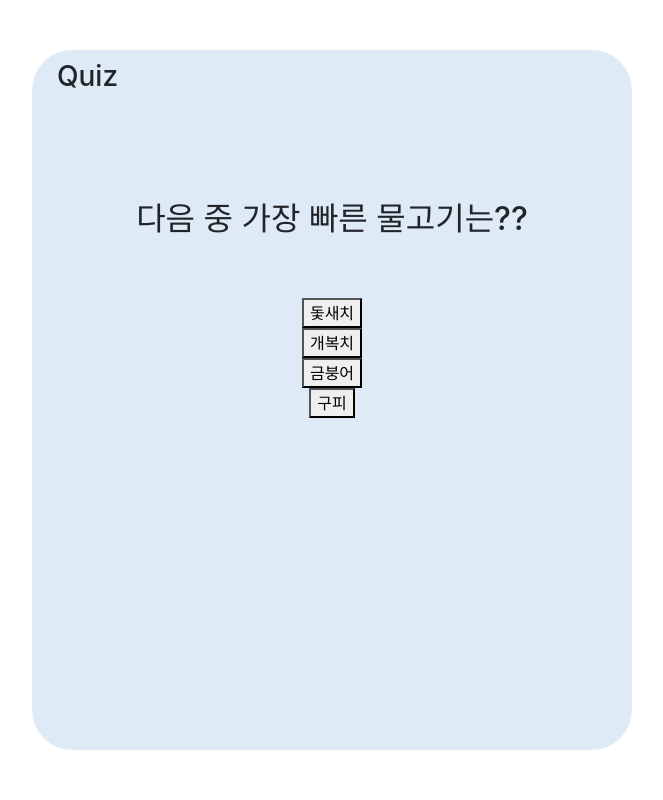
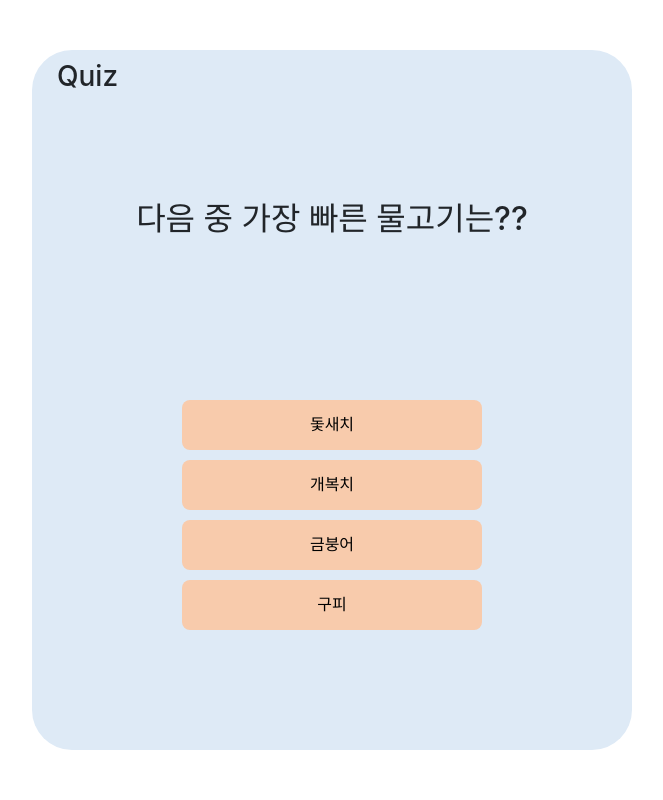
Before and after one commit to code-ggumst/code_ggumst, a Flask app: page /start in a window 1280 px wide. Shown: the whole page, without its empty margins (308-971 px from the left). Run offline with Flask 2, Linux system fonts and the light colour scheme; some libraries are stand-ins or nearby versions.

Commit message:
테스트 html, css

```diff
--- a/static/style.css
+++ b/static/style.css
@@ -27,10 +27,24 @@
     }
     /* 문제 */
     .question{
-        margin: 50px 0px 60px 0px ;
+        margin: 50px 0px 80px 0px ;
+    }
+
+    /* 정답 버튼 툴 */
+    .quiz_button{
+        height: 350px;
+        position: absolute;
+        width: 550px;
+        top: 50%;
     }
 
     /* 정답버튼 */
-    .quiz_button{
-        height: 350px;
+    .q{
+        background-color: rgb(248, 203, 172);
+        border: 0px;
+        border-radius: 8px;
+        margin: 0px 0px 10px 0px;
+        width:  300px;
+        height: 50px;
+        font-family: 'Jua', sans-serif;
     }
--- a/templates/start.html
+++ b/templates/start.html
@@ -21,9 +21,13 @@
 
 
 
+
     <title>두번째 페이지</title>
 
     <link rel="stylesheet" href="/static/style.css" type="text/css">
+    <link rel="preconnect" href="https://fonts.googleapis.com">
+    <link rel="preconnect" href="https://fonts.gstatic.com" crossorigin>
+    <link href="https://fonts.googleapis.com/css2?family=Jua&display=swap" rel="stylesheet">
 
 
 </head>
@@ -51,10 +55,10 @@
 
         <!--정답-->
          <div class="quiz_button">
-             <div><button type="button" class="q q1">돛새치</button></div>
-             <div><button type="button" class="q q2">개복치</button></div>
-             <div><button type="button" class="q q3">금붕어</button></div>
-             <div><button type="button" class="q q4">구피</button></div>
+             <div><button type="button" class="q">돛새치</button></div>
+             <div><button type="button" class="q">개복치</button></div>
+             <div><button type="button" class="q">금붕어</button></div>
+             <div><button type="button" class="q">구피</button></div>
          </div>
 
 
```
